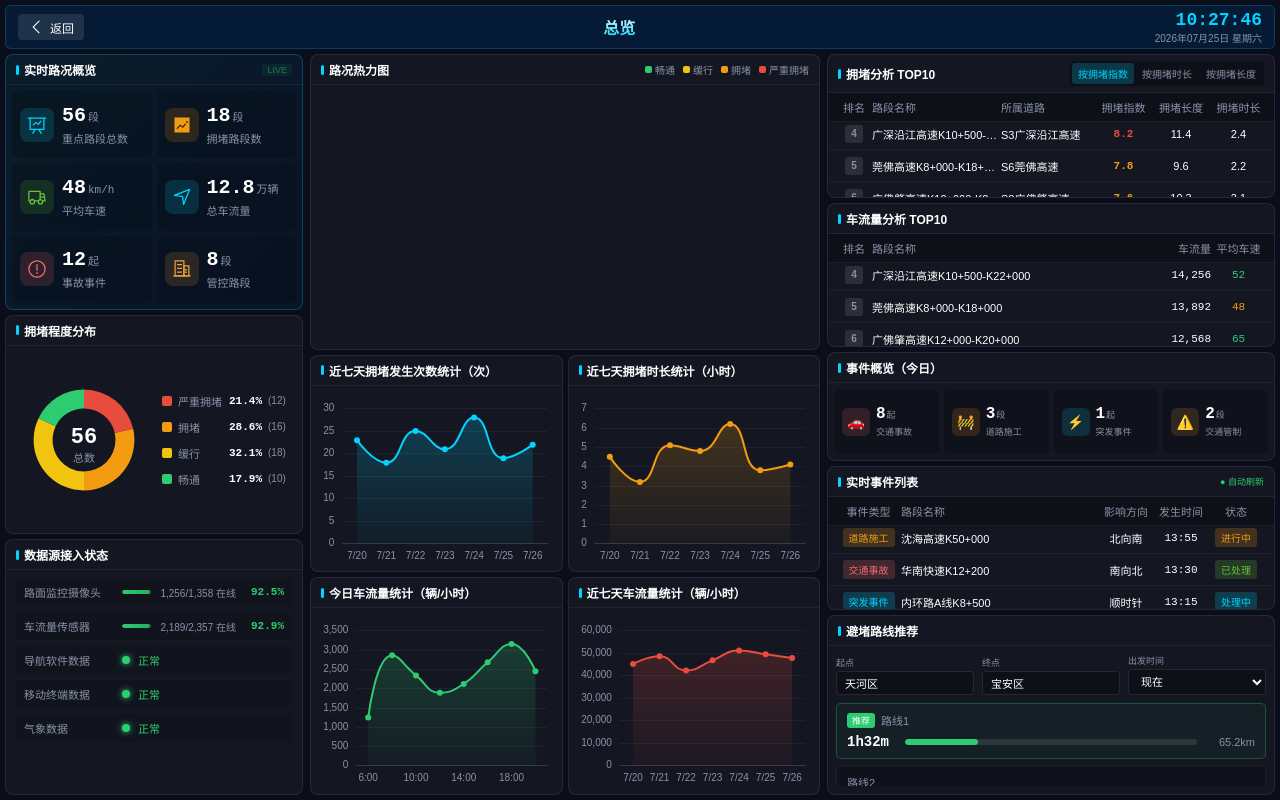
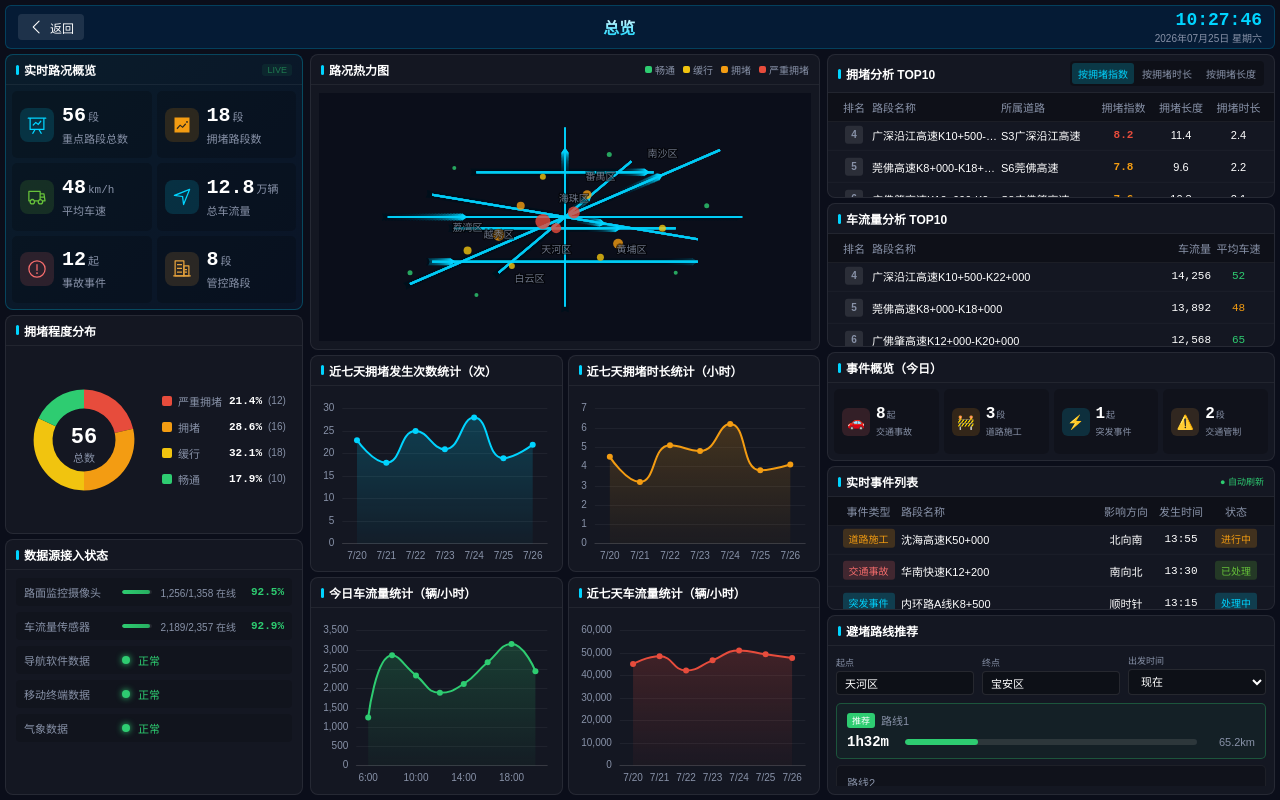
Before and after one commit to xinrun0928/rbac-design, a Vue app: page /dispatch/road/screen/overview in a window 1280 px wide. Built offline with nearby package versions, Linux system fonts and the light colour scheme.

Commit message:
feat: enhance map chart initialization and styling for improved layout and visibility

```diff
--- a/src/views/dispatch/road/screen/Overview.vue
+++ b/src/views/dispatch/road/screen/Overview.vue
@@ -677,8 +677,10 @@ const formatNumber = (num: number) => {
 const initMapChart = () => {
   if (!mapChartRef.value) return
   const { width, height } = mapChartRef.value.getBoundingClientRect()
+  console.log('Map container size:', width, height)
   if (width === 0 || height === 0) return
   mapChart = echarts.init(mapChartRef.value)
+  console.log('Map chart initialized')
 
   // 模拟道路数据
   const roads = [
@@ -733,7 +735,7 @@ const initMapChart = () => {
   ]
 
   const option = {
-    backgroundColor: 'transparent',
+    backgroundColor: '#0B0E1A',
     tooltip: {
       trigger: 'item',
       formatter: (params: any) => {
@@ -816,6 +818,7 @@ const initMapChart = () => {
   }
 
   mapChart.setOption(option)
+  console.log('Map option set')
 }
 
 // 获取状态颜色对应的文字
@@ -1357,6 +1360,10 @@ onUnmounted(() => {
 
   .map-panel {
     flex: 4;
+    display: flex;
+    flex-direction: column;
+    min-height: 0;
+    overflow: hidden;
 
     .map-legend {
       display: flex;
@@ -1381,13 +1388,16 @@ onUnmounted(() => {
       flex: 1;
       padding: 8px;
       position: relative;
+      min-height: 0;
     }
 
     .map-chart {
       width: 100%;
       height: 100%;
-      background: linear-gradient(180deg, rgba(0,40,80,0.6) 0%, rgba(0,60,100,0.3) 100%);
+      min-height: 200px;
       border-radius: 6px;
+      position: relative;
+      z-index: 1;
     }
   }
 
```
